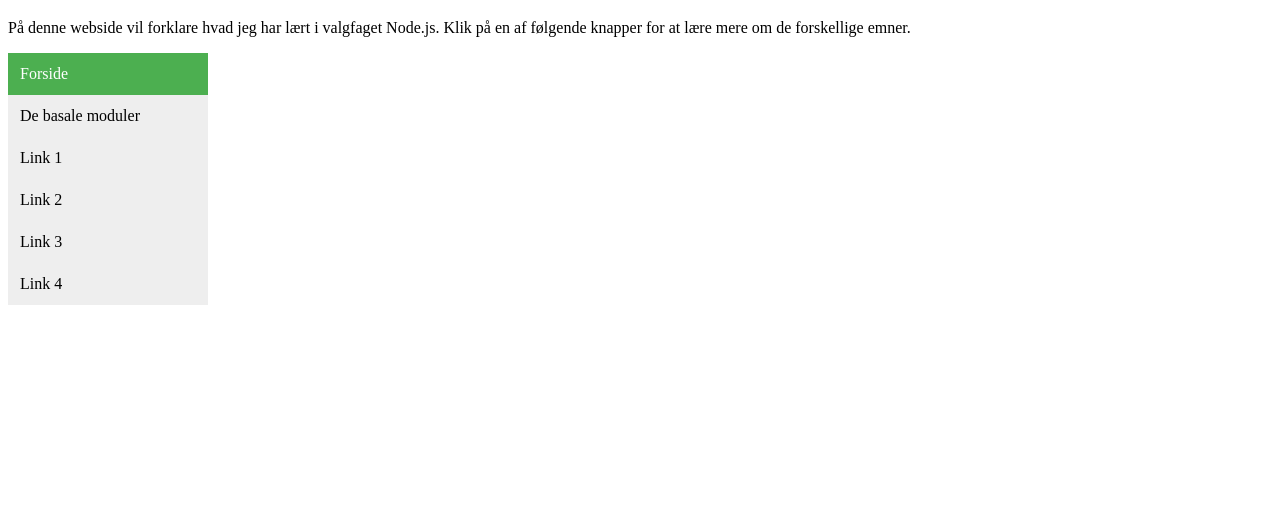
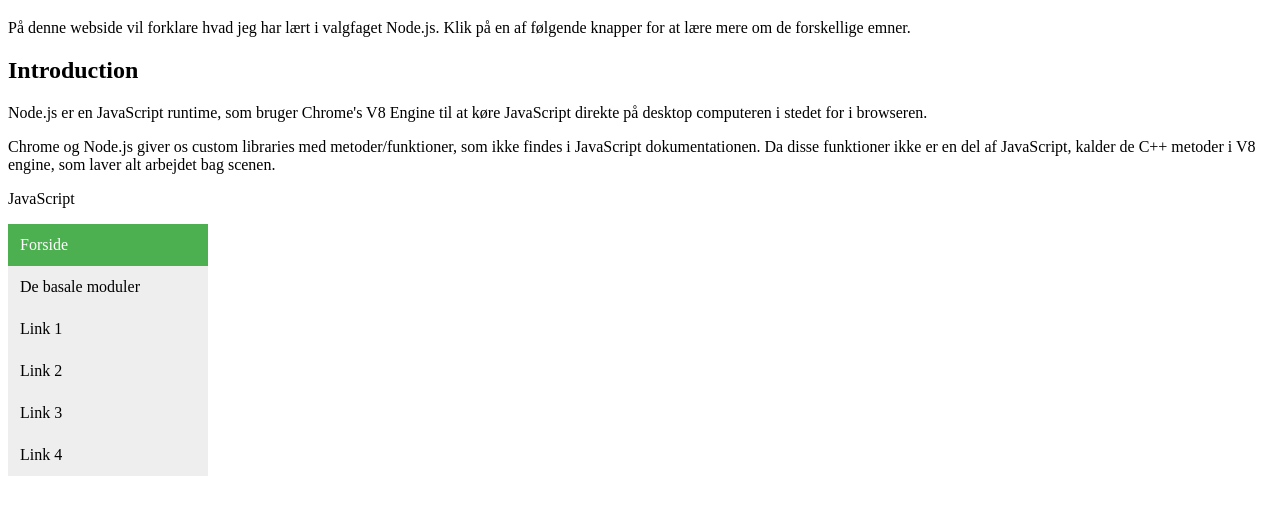
Before and after one commit to kimb0078/Node_Mandatory_Assignment, a website: page public/html/index.html in a window 1280 px wide. Shown: the part 61-576 px from the top of the page. Drawn offline with Linux system fonts and the light colour scheme.

Commit message:
html info

```diff
--- a/public/html/index.html
+++ b/public/html/index.html
@@ -9,6 +9,11 @@
     <h1>Velkommen til Kimberlys obligatoriske opgave!</h1>
 
     <p>På denne webside vil forklare hvad jeg har lært i valgfaget Node.js. Klik på en af følgende knapper for at lære mere om de forskellige emner.</p>
+
+    <h2>Introduction</h2>
+    <p>Node.js er en JavaScript runtime, som bruger Chrome's V8 Engine til at køre JavaScript direkte på desktop computeren i stedet for i browseren.<p>
+    <p>Chrome og Node.js giver os custom libraries med metoder/funktioner, som ikke findes i JavaScript dokumentationen. Da disse funktioner ikke er en del af JavaScript, kalder de C++ metoder i V8 engine, som laver alt arbejdet bag scenen.</p>
+    <p>JavaScript </p>
 
     <div class="vertical-menu">
         <a href="/" class="current">Forside</a>
```
Also changed, not shown: app.js (+4 -5 lines), public/html/basicmoduler.html (+2 -0 lines).
